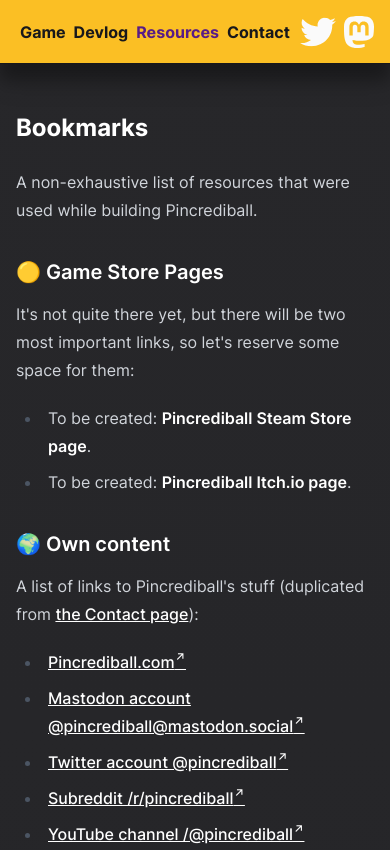
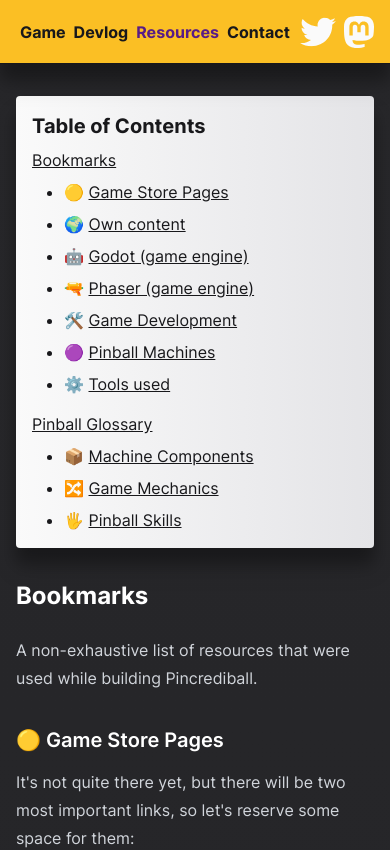
Before and after one commit to pincrediball/pincrediball.com, a SvelteKit app: page /resources in a window 390 px wide. Shown: the top 850 px of the page. Built offline with nearby package versions, Linux system fonts and the light colour scheme.

Commit message:
Use some css grid magic

```diff
--- a/src/routes/resources/+page.svelte
+++ b/src/routes/resources/+page.svelte
@@ -26,18 +26,9 @@
   });
 </script>
 
-<div class="w-[1200px] max-w-full mx-auto px-4 pt-12 pb-16 page-container">
+<div class="w-[1200px] max-w-full mx-auto px-4 pt-8 md:pt-12 pb-16 page-container">
   <div class="grid md:grid-cols-[2fr_1fr] grid-cols-1 w-full gap-4 lg:gap-16">
-    <div>
-      <article id="bookmarks" class="scroll-mt-24 prose prose-invert">
-        {@html marked(data.bookmarks.content)}
-      </article>
-      <hr class="my-8 border-t border-t-amber-400/50" />
-      <article id="glossary" class="scroll-mt-24 prose prose-invert mt-16">
-        {@html marked(data.glossary.content)}
-      </article>
-    </div>
-    <div>
+    <div class="order-first md:order-last mb-4">
       <div
         class="rounded bg-gradient-to-r from-zinc-50 to-zinc-200 text-zinc-900 shadow-firm sticky top-24"
       >
@@ -70,5 +61,14 @@
         </div>
       </div>
     </div>
+    <div>
+      <article id="bookmarks" class="scroll-mt-24 prose prose-invert">
+        {@html marked(data.bookmarks.content)}
+      </article>
+      <hr class="my-8 border-t border-t-amber-400/50" />
+      <article id="glossary" class="scroll-mt-24 prose prose-invert mt-16">
+        {@html marked(data.glossary.content)}
+      </article>
+    </div>
   </div>
 </div>
```
